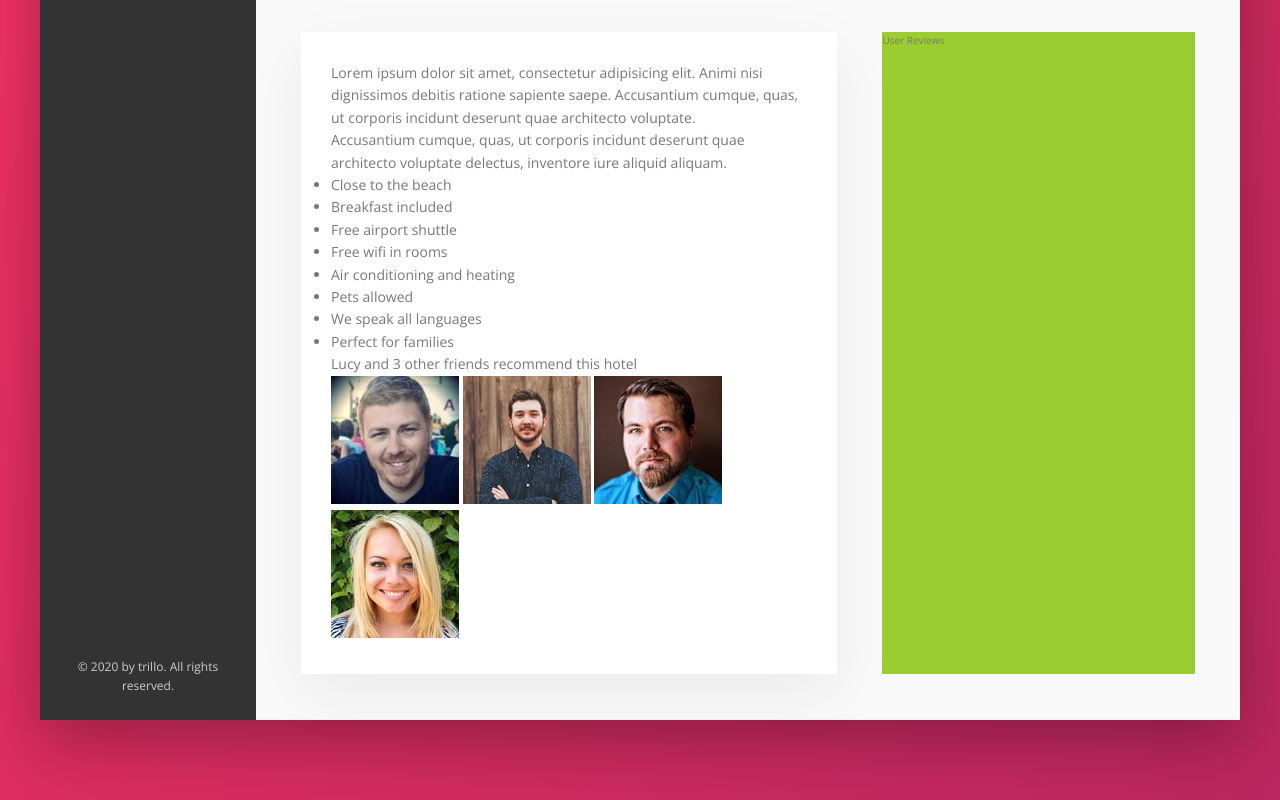
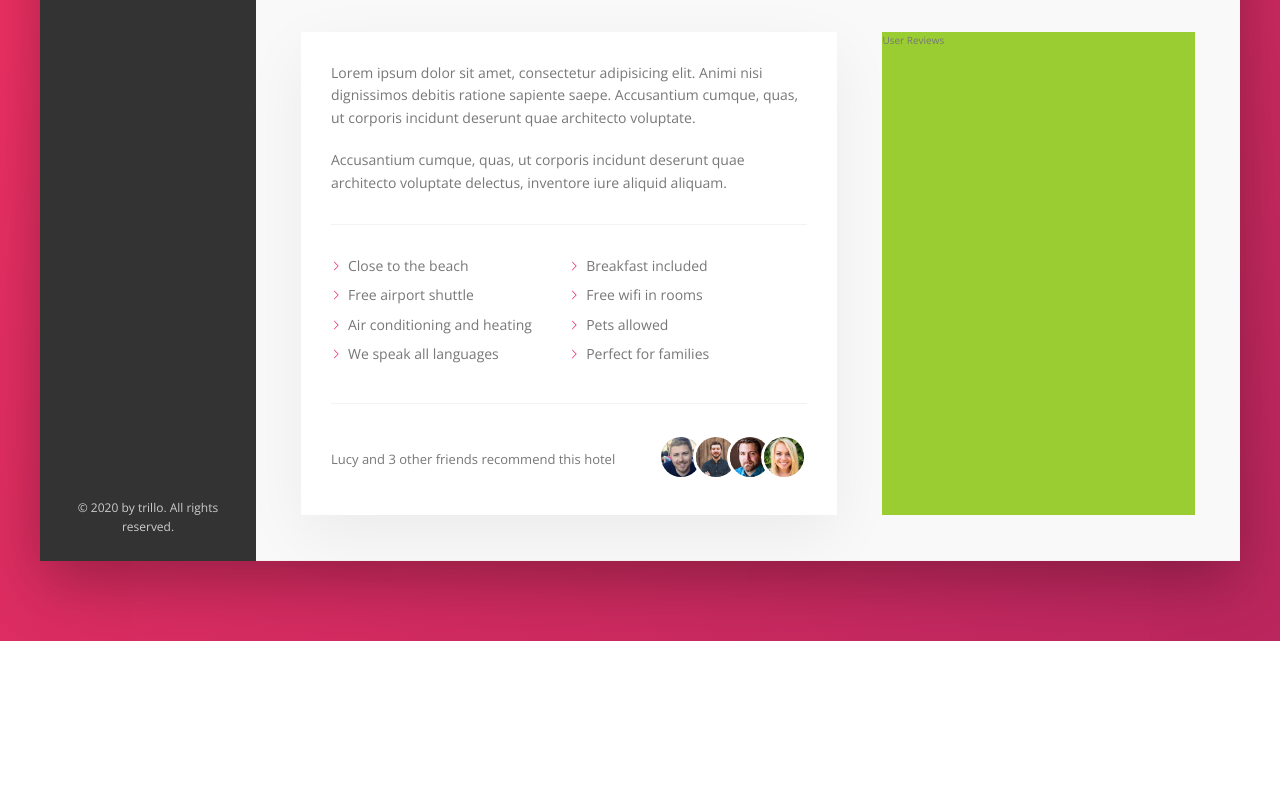
Before and after one commit to bmaturi/trillo, a website: page index.html in a window 1280 px wide. Shown: the part 615-1415 px from the top of the page. After the commit the page ends 1256 px from the top, so only its background shows below. Drawn offline with nearby package versions, Linux system fonts and the light colour scheme.

Commit message:
added overview

```diff
--- a/sass/_component.scss
+++ b/sass/_component.scss
@@ -304,3 +304,69 @@
 
     }
 }
+
+.paragraph:not(:last-of-type) {
+    margin-bottom: 2rem;
+}
+
+.list {
+    margin: 3rem 0;
+    list-style: none;
+    border-top: var(--line);
+    border-bottom: var(--line);
+    padding: 3rem 0;
+
+    display: flex;
+    flex-wrap: wrap;
+
+    &__item {
+        flex: 0 0 50%;
+        margin-bottom: .7rem;
+    }
+
+    &__item::before {
+        content: "  ";
+        display: inline-block;
+        height: 1rem;
+        width: 1rem;
+        margin-right: .7rem;
+
+        // older browsers approach
+        // background-image: url(../img/chevron-thin-right.svg);
+        // background-size: cover;
+
+        // for newer browsers -- masks
+        background-color: var(--color-primary);
+        -webkit-mask-image: url(../img/chevron-thin-right.svg);
+        -webkit-mask-size: cover;
+        mask-image: url(../img/chevron-thin-right.svg);
+        mask-size: cover;
+    }
+}
+
+.recommend {
+    font-size: 1.3rem;
+    columns: var(--color-grey-dark-3);
+    display: flex;
+    align-items: center;
+
+    &__count {
+        margin-right: auto;
+    }
+
+    &__friends {
+
+    }
+
+    &__photo {
+        box-sizing: content-box;
+        height: 4rem;
+        width: 4rem;
+        border-radius: 50%;
+        border: 3px solid white;
+
+        &:not(:last-child) {
+            margin-right: -1.5rem;
+        }
+    }
+}
```
Also changed, not shown: css/style.css, img/SVG/aircraft-take-off.svg (deleted), img/SVG/bookmark.svg (deleted), img/SVG/chat.svg (deleted), img/SVG/chevron-thin-right.svg (deleted), img/SVG/home.svg (deleted), img/SVG/key.svg (deleted), img/SVG/location-pin.svg (deleted), img/SVG/magnifying-glass.svg (deleted), img/SVG/map.svg (deleted), img/SVG/star.svg (deleted).
